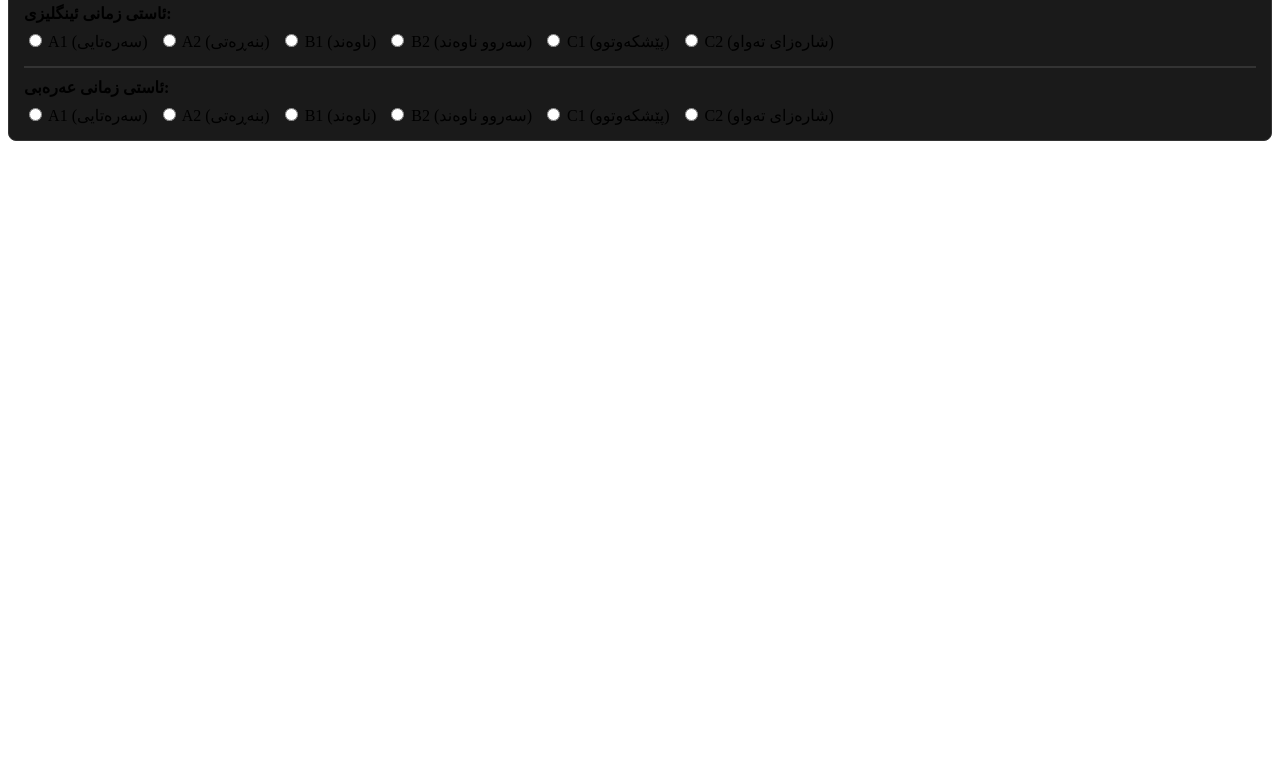
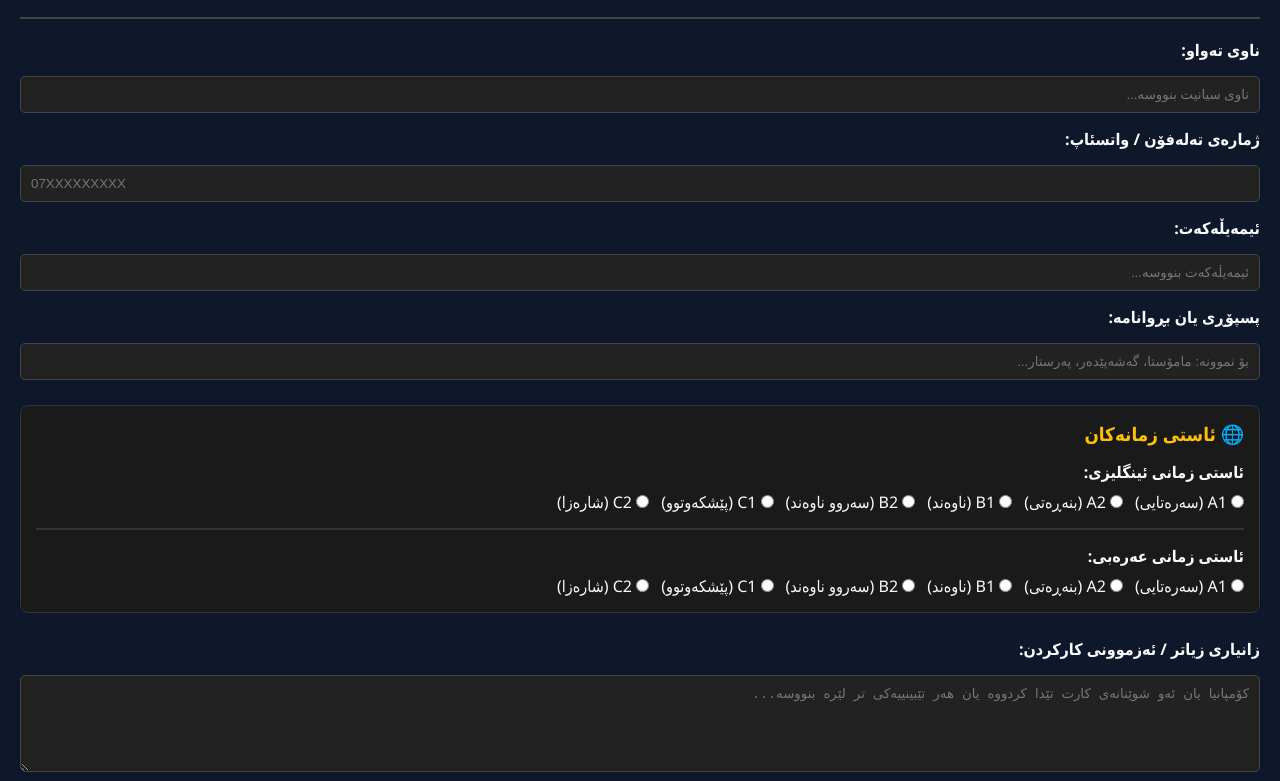
Before and after one commit to rwanga77/rwanga, a plain HTML site: page cv.html in a window 1280 px wide. Shown: the part 78-859 px from the top of the page. Before the commit the page ends 800 px from the top, so only its background shows below. Drawn offline with Linux system fonts and the light colour scheme.

Commit message:
Add files via upload

```diff
--- a/cv.html
+++ b/cv.html
@@ -1,28 +1,81 @@
-<!-- بەشی دیاریکردنی ئاستی زمانەکان -->
-<div style="margin-top: 15px; background: #1a1a1a; padding: 15px; border-radius: 8px; border: 1px solid #333;">
-    <h3 style="color: #ffc107; margin-bottom: 10px;">🌐 ئاستی زمانەکان</h3>
+<!DOCTYPE html>
+<html lang="ku" dir="rtl">
+<head>
+    <meta charset="UTF-8">
+    <meta name="viewport" content="width=device-width, initial-scale=1.0">
+    <title>داواکردنی دروستکردنی CV - ماڵپەڕی ڕوانگە</title>
+    <link rel="stylesheet" href="style.css">
+</head>
+<body>
 
-    <!-- 1. زمانی ئینگلیزی -->
+    <main class="container">
+        <article class="post-card">
+
+            <h1 style="text-align: center;">داواکردنی دروستکردنی CV 📄</h1>
+            <p style="text-align: center; color: #ccc;">زانیارییەکانت لەم خوارەوە بنووسە تا CVیەکەی بەرزت بۆ دروست بکەین.</p>
+
+            <hr style="margin: 20px 0; border: 0.5px solid #444;">
+
+            <!-- 📩 سندوقی وەرگرتنی زانیاری خەڵک -->
+            <form action="https://formspree.io/f/boyzardagyan@gmail.com" method="POST" style="display: flex; flex-direction: column; gap: 15px; margin-top: 20px;">
+
+                <!-- 1. زانیاری کەسی -->
+                <label style="font-weight: bold;">ناوی تەواو:</label>
+                <input type="text" name="name" placeholder="ناوی سیانیت بنووسە..." required style="padding: 10px; border-radius: 5px; border: 1px solid #444; background: #222; color: #fff;">
+
+                <label style="font-weight: bold;">ژمارەی تەلەفۆن / واتسئاپ:</label>
+                <input type="tel" name="phone" placeholder="07XXXXXXXXX" required style="padding: 10px; border-radius: 5px; border: 1px solid #444; background: #222; color: #fff;">
+
+                <label style="font-weight: bold;">ئیمەیڵەکەت:</label>
+                <input type="email" name="email" placeholder="ئیمەیڵەکەت بنووسە..." required style="padding: 10px; border-radius: 5px; border: 1px solid #444; background: #222; color: #fff;">
+
+                <label style="font-weight: bold;">پسپۆڕی یان بڕوانامە:</label>
+                <input type="text" name="job" placeholder="بۆ نموونە: مامۆستا، گەشەپێدەر، پەرستار..." required style="padding: 10px; border-radius: 5px; border: 1px solid #444; background: #222; color: #fff;">
+
+                <!-- 2. بەشی دیاریکردنی ئاستی زمانەکان -->
+                <div style="margin-top: 10px; background: #1a1a1a; padding: 15px; border-radius: 8px; border: 1px solid #333;">
+                    <h3 style="color: #ffc107; margin-bottom: 15px;">🌐 ئاستی زمانەکان</h3>
+
+                    <!-- زمانی ئینگلیزی -->
                     <label style="font-weight: bold; display: block; margin-bottom: 8px;">ئاستی زمانی ئینگلیزی:</label>
-    <div style="display: flex; gap: 10px; flex-wrap: wrap; margin-bottom: 15px;">
+                    <div style="display: flex; gap: 12px; flex-wrap: wrap; margin-bottom: 15px;">
                         <label><input type="radio" name="english_level" value="A1" required> A1 (سەرەتایی)</label>
                         <label><input type="radio" name="english_level" value="A2"> A2 (بنەڕەتی)</label>
                         <label><input type="radio" name="english_level" value="B1"> B1 (ناوەند)</label>
                         <label><input type="radio" name="english_level" value="B2"> B2 (سەروو ناوەند)</label>
                         <label><input type="radio" name="english_level" value="C1"> C1 (پێشکەوتوو)</label>
-        <label><input type="radio" name="english_level" value="C2"> C2 (شارەزای تەواو)</label>
+                        <label><input type="radio" name="english_level" value="C2"> C2 (شارەزا)</label>
                     </div>
 
-    <hr style="border: 0.5px solid #333; margin: 10px 0;">
+                    <hr style="border: 0.5px solid #333; margin: 15px 0;">
 
-    <!-- 2. زمانی عەرەبی -->
+                    <!-- زمانی عەرەبی -->
                     <label style="font-weight: bold; display: block; margin-bottom: 8px;">ئاستی زمانی عەرەبی:</label>
-    <div style="display: flex; gap: 10px; flex-wrap: wrap;">
+                    <div style="display: flex; gap: 12px; flex-wrap: wrap;">
                         <label><input type="radio" name="arabic_level" value="A1" required> A1 (سەرەتایی)</label>
                         <label><input type="radio" name="arabic_level" value="A2"> A2 (بنەڕەتی)</label>
                         <label><input type="radio" name="arabic_level" value="B1"> B1 (ناوەند)</label>
                         <label><input type="radio" name="arabic_level" value="B2"> B2 (سەروو ناوەند)</label>
                         <label><input type="radio" name="arabic_level" value="C1"> C1 (پێشکەوتوو)</label>
-        <label><input type="radio" name="arabic_level" value="C2"> C2 (شارەزای تەواو)</label>
+                        <label><input type="radio" name="arabic_level" value="C2"> C2 (شارەزا)</label>
                     </div>
                 </div>
+
+                <!-- 3. بەشی ئەزموون و تێبینی -->
+                <label style="font-weight: bold; margin-top: 10px;">زانیاری زیاتر / ئەزموونی کارکردن:</label>
+                <textarea name="experience" rows="5" placeholder="کۆمپانیا یان ئەو شوێنانەی کارت تێدا کردووە یان هەر تێبینییەکی تر لێرە بنووسە..." required style="padding: 10px; border-radius: 5px; border: 1px solid #444; background: #222; color: #fff;"></textarea>
+
+                <!-- دوگمەی ناردن -->
+                <button type="submit" class="btn" style="background-color: #28a745; font-size: 1.1rem; padding: 12px; cursor: pointer; margin-top: 10px;">ناردنی زانیارییەکان 🚀</button>
+
+            </form>
+
+            <br><br>
+            <!-- دوگمەی گەڕانەوە برای لاپەڕەی سەرەکی -->
+            <a href="index.html" class="btn-back">⬅ گەڕانەوە بۆ لاپەڕەی سەرەکی</a>
+
+        </article>
+    </main>
+
+</body>
+</html>
```
Lines whose indentation alone changed are shown as unchanged.
